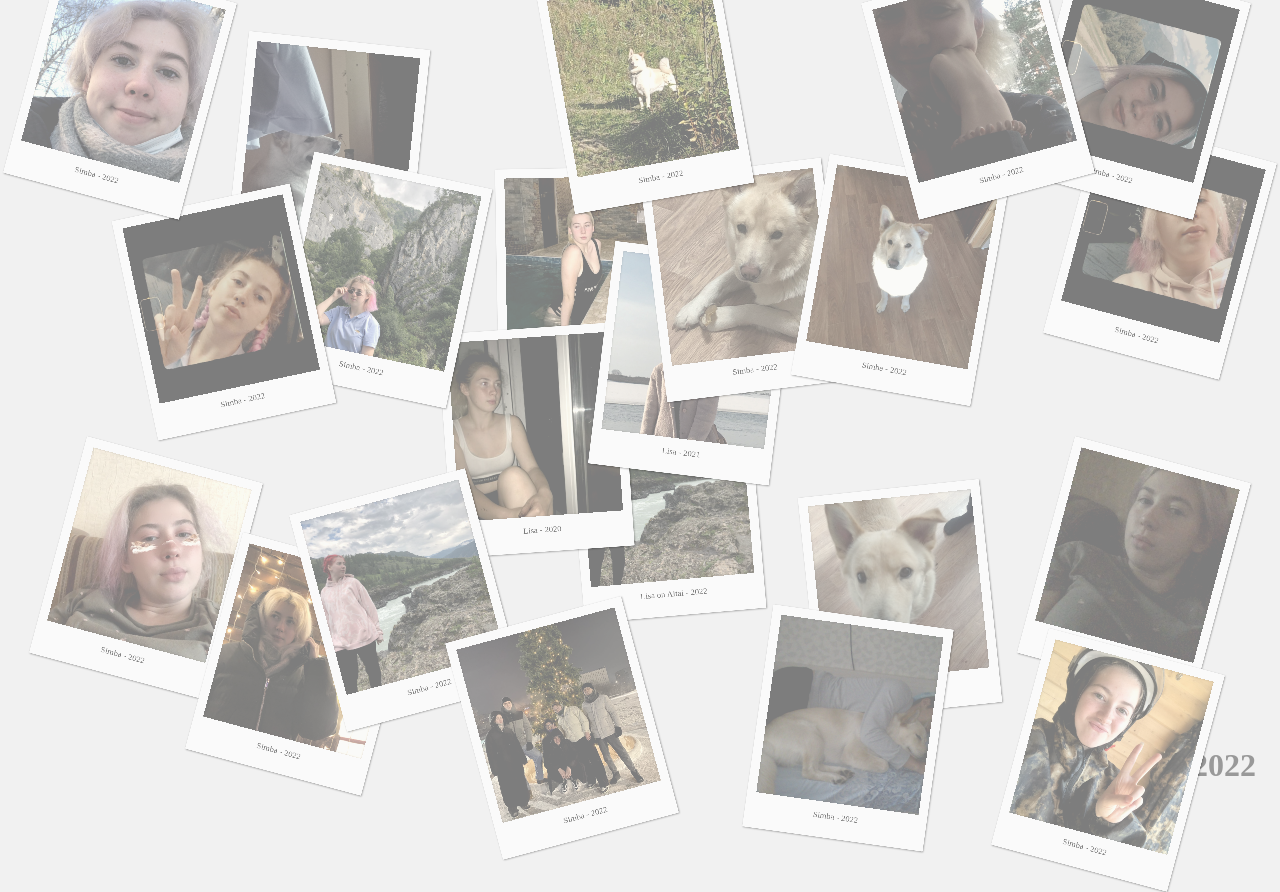
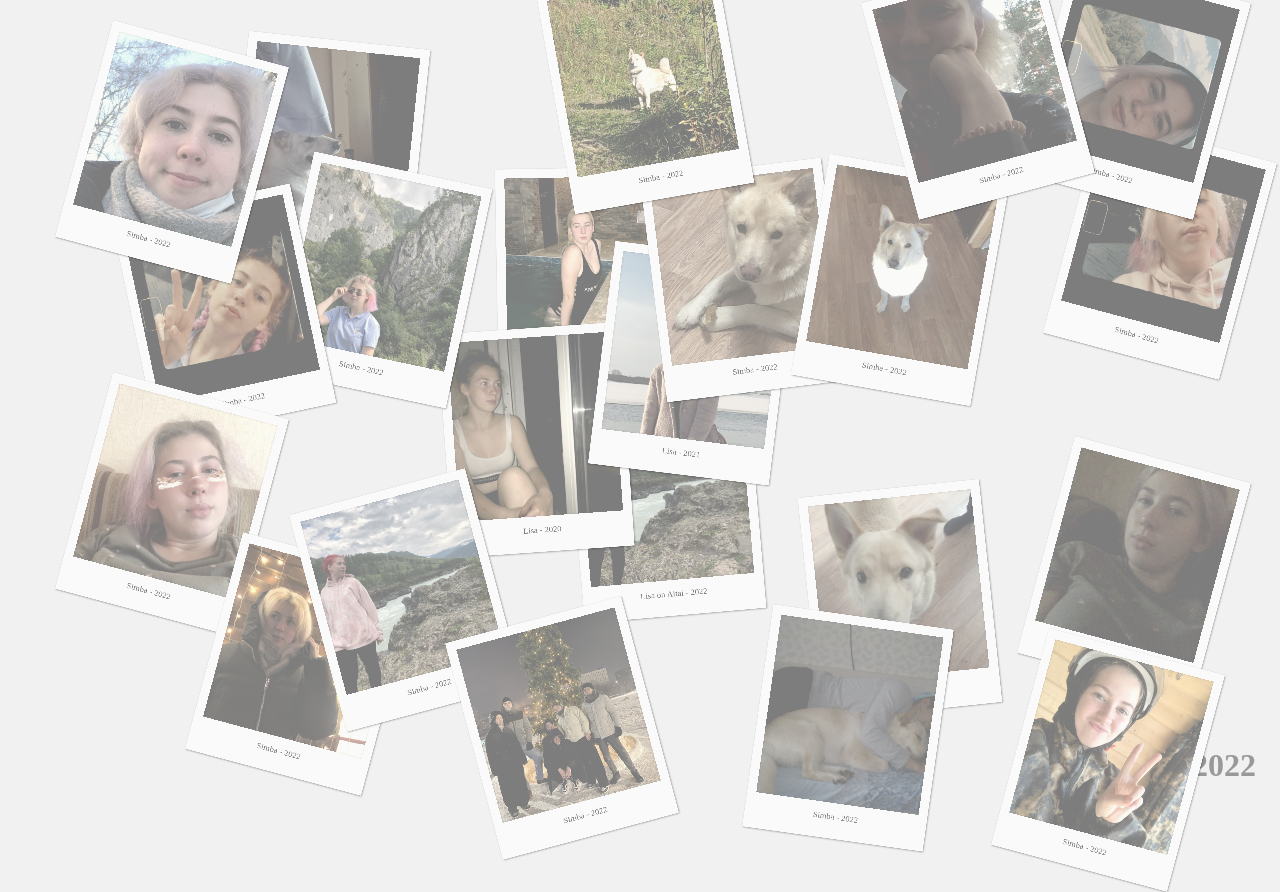
Before and after one commit to TolaMironcenko/polaroid_cards, a plain HTML site: page index.html in a window 1280 px wide. Drawn offline with Linux system fonts and the light colour scheme.

Commit message:
reconbined

```diff
--- a/index.html
+++ b/index.html
@@ -36,7 +36,7 @@
 
         <div class="card" style="--image: url('../img/lisa13.jpeg'); --angle: -12deg; --x: -80%; --y: -15%; --caption: 'Simba - 2022'"></div>
 
-        <div class="card" style="--image: url('../img/lisa12.jpeg'); --angle: 15deg; --x: -95%; --y: 25%; --caption: 'Simba - 2022'"></div>
+        <div class="card" style="--image: url('../img/lisa12.jpeg'); --angle: 15deg; --x: -90%; --y: 15%; --caption: 'Simba - 2022'"></div>
 
         <div class="card" style="--image: url('../img/lisa11.jpeg'); --angle: 15deg; --x: 95%; --y: 25%; --caption: 'Simba - 2022'"></div>
 
@@ -50,7 +50,7 @@
 
         <div class="card" style="--image: url('../img/lisa6.jpeg'); --angle: -15deg; --x: -45%; --y: 30%; --caption: 'Simba - 2022'"></div>
 
-        <div class="card" style="--image: url('../img/lisa4.jpeg'); --angle: 15deg; --x: -100%; --y: -50%; --caption: 'Simba - 2022'"></div>
+        <div class="card" style="--image: url('../img/lisa4.jpeg'); --angle: 15deg; --x: -90%; --y: -40%; --caption: 'Simba - 2022'"></div>
 
         <div class="card" style="--image: url('../img/lisa5.jpeg'); --angle: -15deg; --x: 65%; --y: -50%; --caption: 'Simba - 2022'"></div>
 
```
